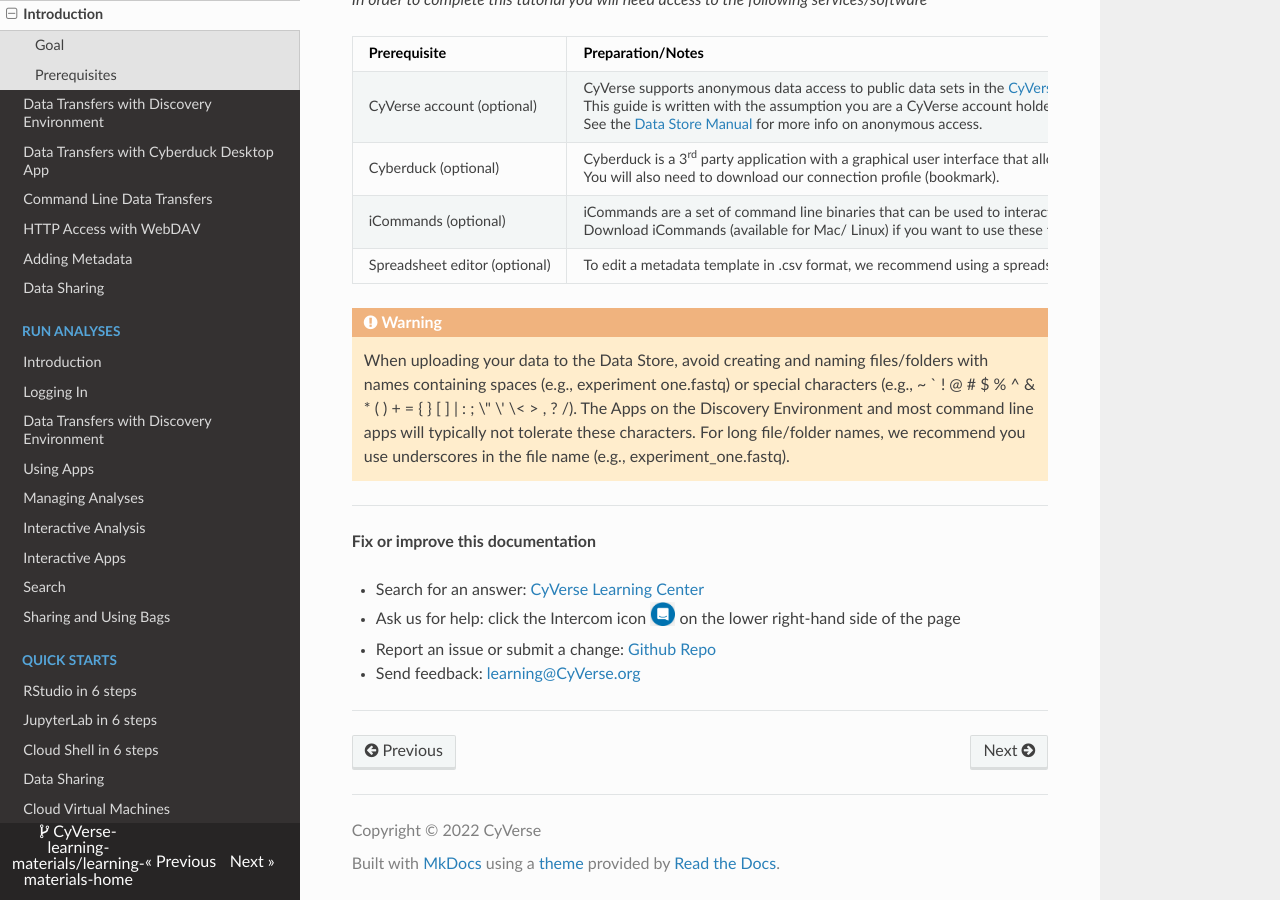
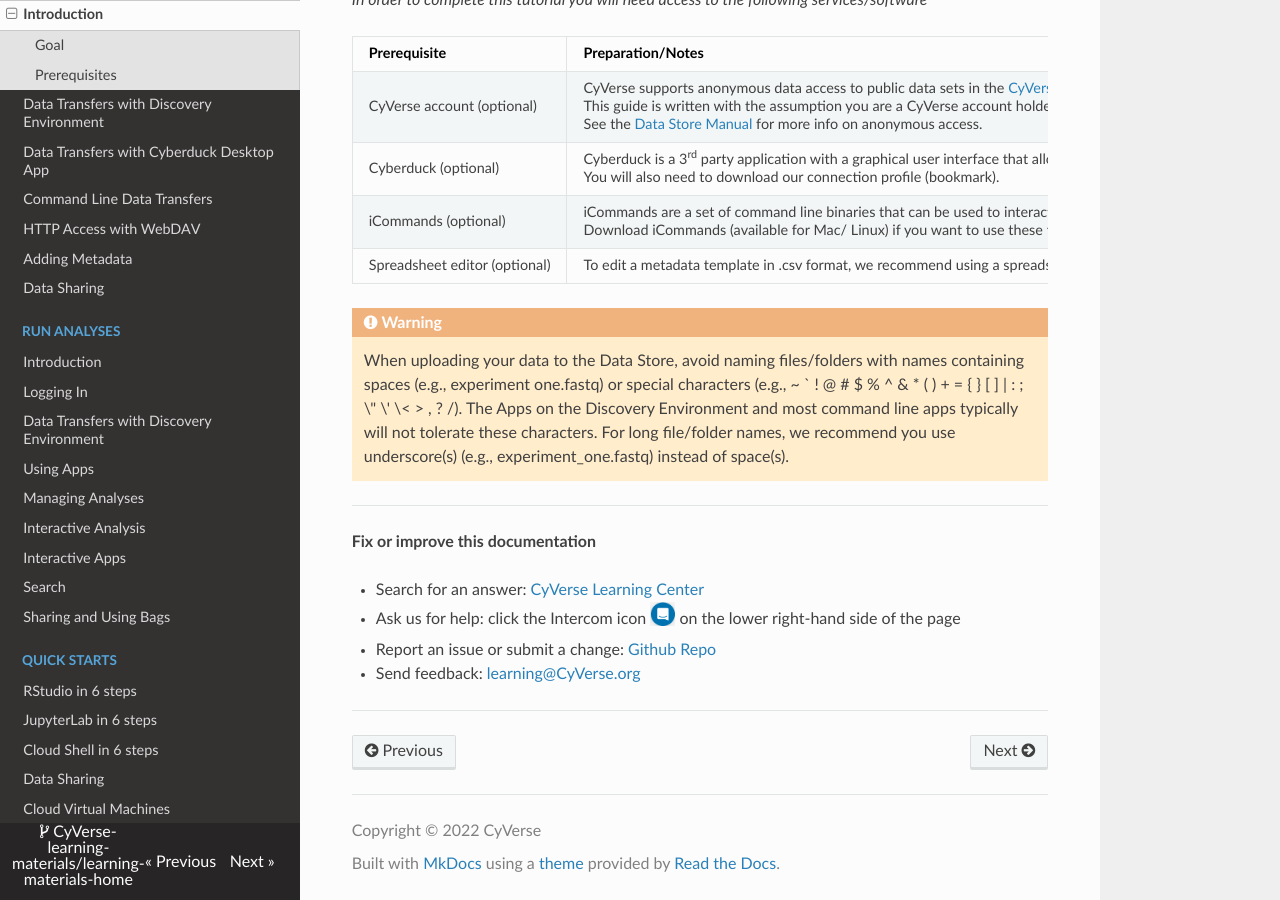
Before and after one commit to CyVerse-learning-materials/learning-materials-home, an MkDocs documentation site: the page built from docs/ds/intro.md, in a window 1280 px wide and 900 px high, scrolled down 932 px. Built offline with MkDocs 1.6.1, drawn with Linux system fonts in a browser that asks for light colours; nearby versions of some CDN libraries; a script that is not in the unit is left out.

Commit message:
More word + punc edits

```diff
--- a/docs/ds/intro.md
+++ b/docs/ds/intro.md
@@ -34,13 +34,13 @@
 
 !!! Warning
 
-    When uploading your data to the Data Store, avoid creating and naming
+    When uploading your data to the Data Store, avoid naming
     files/folders with names containing spaces (e.g., experiment one.fastq)
     or special characters (e.g., \~ \` ! @ \# \$ % \^ & \*
     ( ) + = { } \[ \] \| : ; \" \' \< \> , ? /). The Apps on the Discovery
-    Environment and most command line apps will typically not tolerate these
-    characters. For long file/folder names, we recommend you use underscores in the file name (e.g.,
-    experiment_one.fastq).
+    Environment and most command line apps typically will not tolerate these
+    characters. For long file/folder names, we recommend you use underscore(s) (e.g.,
+    experiment_one.fastq) instead of space(s).
 
 ------------------------------------------------------------------------
 
```
